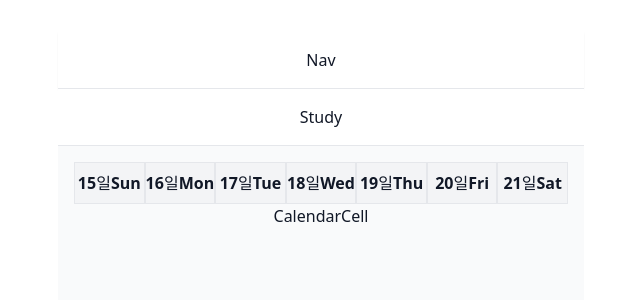
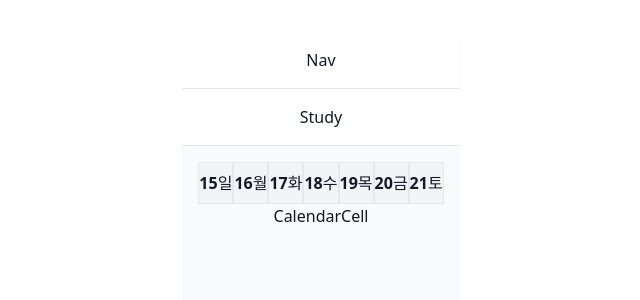
Before and after one commit to Indwoo/todo, a React (Vite) app: page / in a window 1280 px wide. Shown: the top 300 px of the page, without its empty margins (319-959 px from the left). Built offline with nearby package versions, Linux system fonts and the light colour scheme.

Commit message:
[feat] get korean date

```diff
--- a/src/components/calendar/CalendarHeader.tsx
+++ b/src/components/calendar/CalendarHeader.tsx
@@ -1,5 +1,5 @@
 import { addDays, format, getDate, startOfWeek } from 'date-fns';
-import ko from 'date-fns/locale/ko';
+import { ko } from 'date-fns/locale/ko';
 
 const CalendarHeader = () => {
   const datefns = new Date();
@@ -13,7 +13,8 @@ const CalendarHeader = () => {
     <div className="grid grid-cols-7">
       {thisWeek.map((date, i) => (
         <div className="text-center font-bold py-2 border bg-gray-100">
-          {format(date, 'd')}일{format(date, 'EEE', { locale: ko.default })}
+          {format(date, 'd')}
+          {format(date, 'EEE', { locale: ko })}
         </div>
       ))}
     </div>
```
